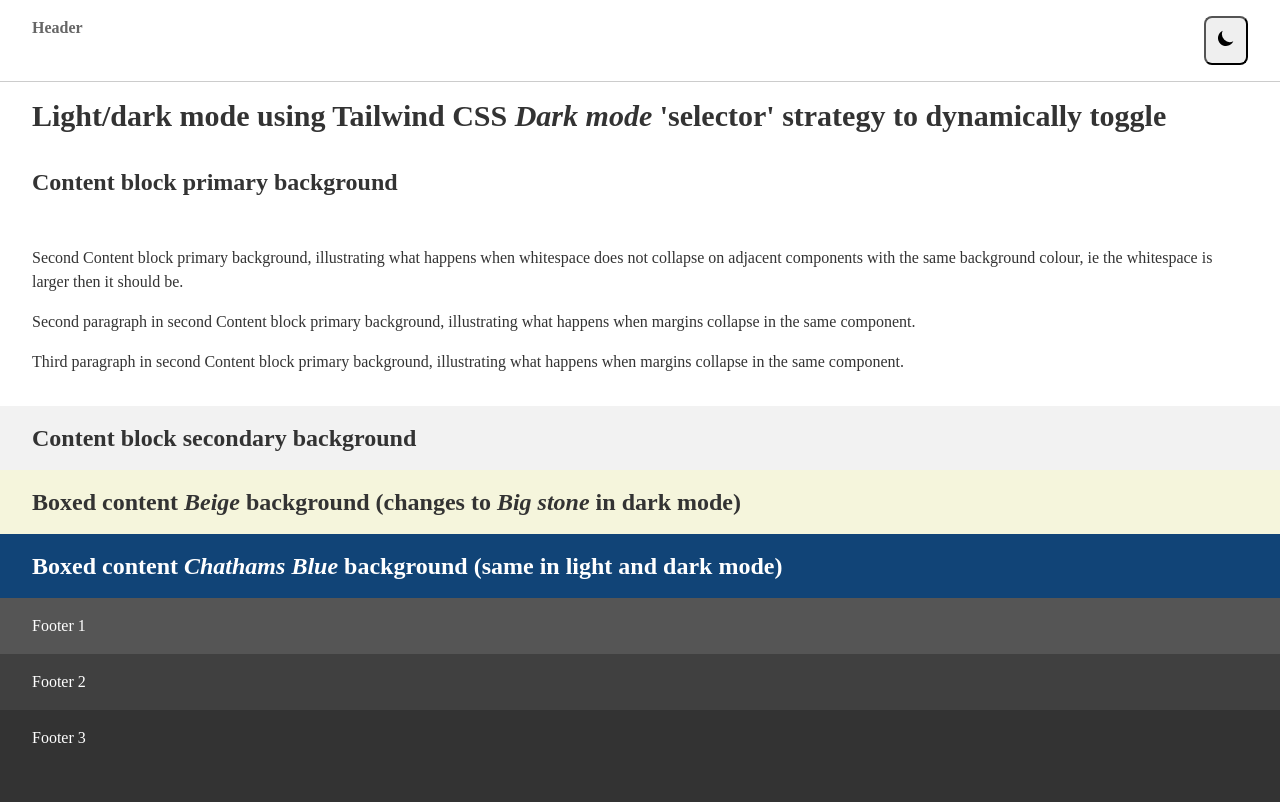
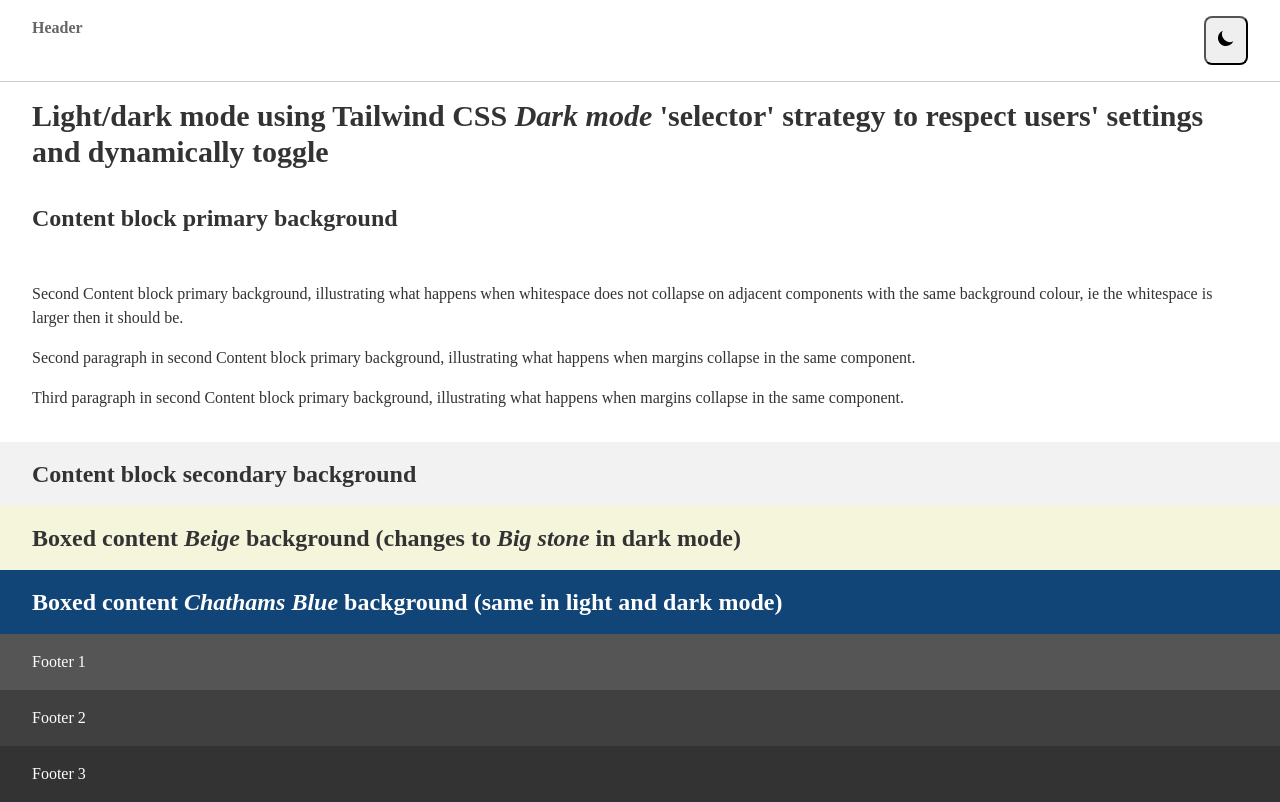
Before and after one commit to zzcgulm/light-dark-mode-using-tailwind-css-dark-mode, a website: page src/index.html in a window 1280 px wide. Drawn offline with Linux system fonts and the light colour scheme.

Commit message:
Updates copy in demo.

```diff
--- a/src/index.html
+++ b/src/index.html
@@ -35,7 +35,7 @@
         <div class="px-[32px] py-4 text-mineShaft bg-white dark:text-white dark:bg-black">
             <h1 class="my-[unset] text-3xl">
                 Light/dark mode using Tailwind CSS <em>Dark mode</em> 'selector'
-                strategy to dynamically toggle
+                strategy to respect users' settings and dynamically toggle
             </h1>
         </div>
         <div class="px-[32px] py-4 text-mineShaft bg-white dark:text-white dark:bg-black">
```
